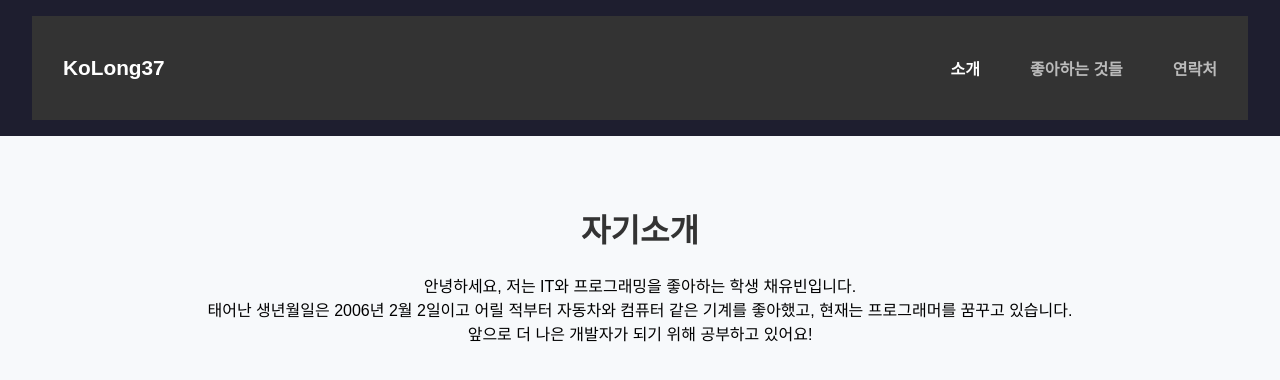
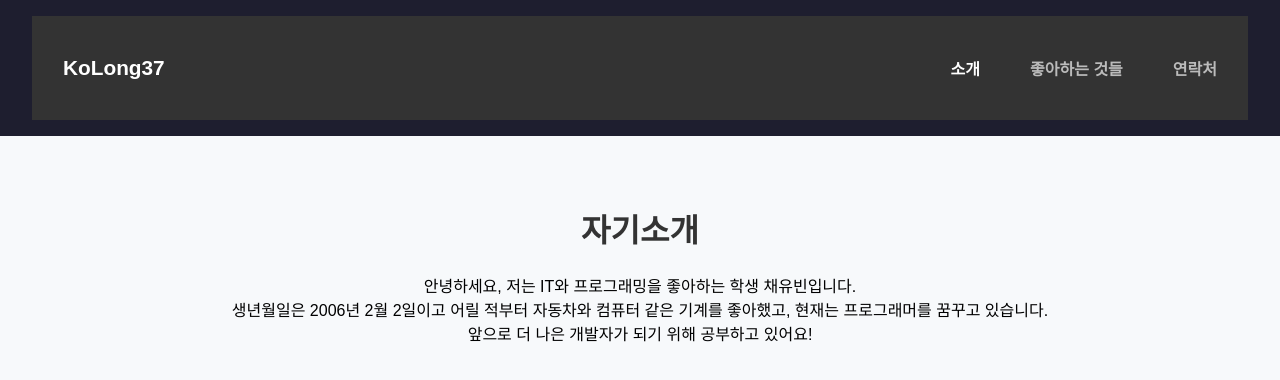
Before and after one commit to KoLong37/WebProgramming, a plain HTML site: page about.html in a window 1280 px wide. Drawn offline with Linux system fonts and the light colour scheme.

Commit message:
About edit

```diff
--- a/about.html
+++ b/about.html
@@ -20,7 +20,7 @@
   <main>
     <h1>자기소개</h1> <!-- 여기에 배경 넣어야 할거 같음 -->
     <p>안녕하세요, 저는 IT와 프로그래밍을 좋아하는 학생 채유빈입니다.<br>
-    태어난 생년월일은 2006년 2월 2일이고
+    생년월일은 2006년 2월 2일이고
     어릴 적부터 자동차와 컴퓨터 같은 기계를 좋아했고, 현재는 프로그래머를 꿈꾸고 있습니다.<br>
     앞으로 더 나은 개발자가 되기 위해 공부하고 있어요!</p>
   </main>
```
